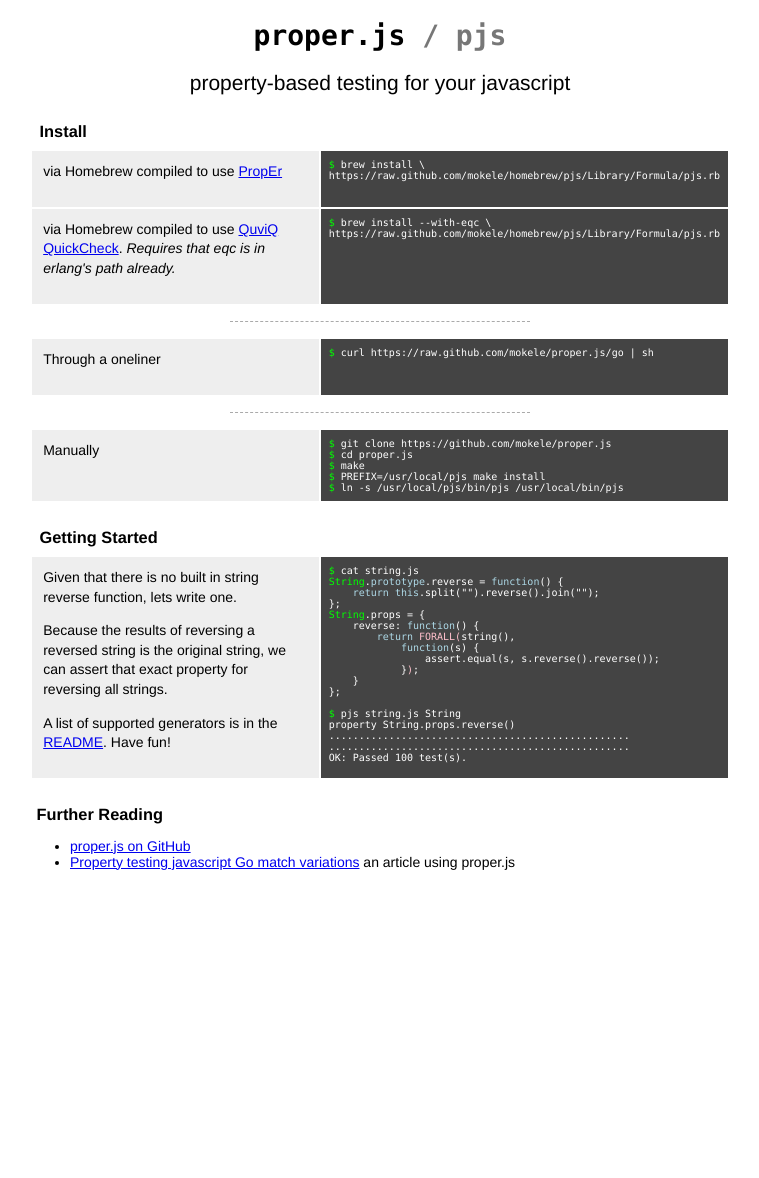
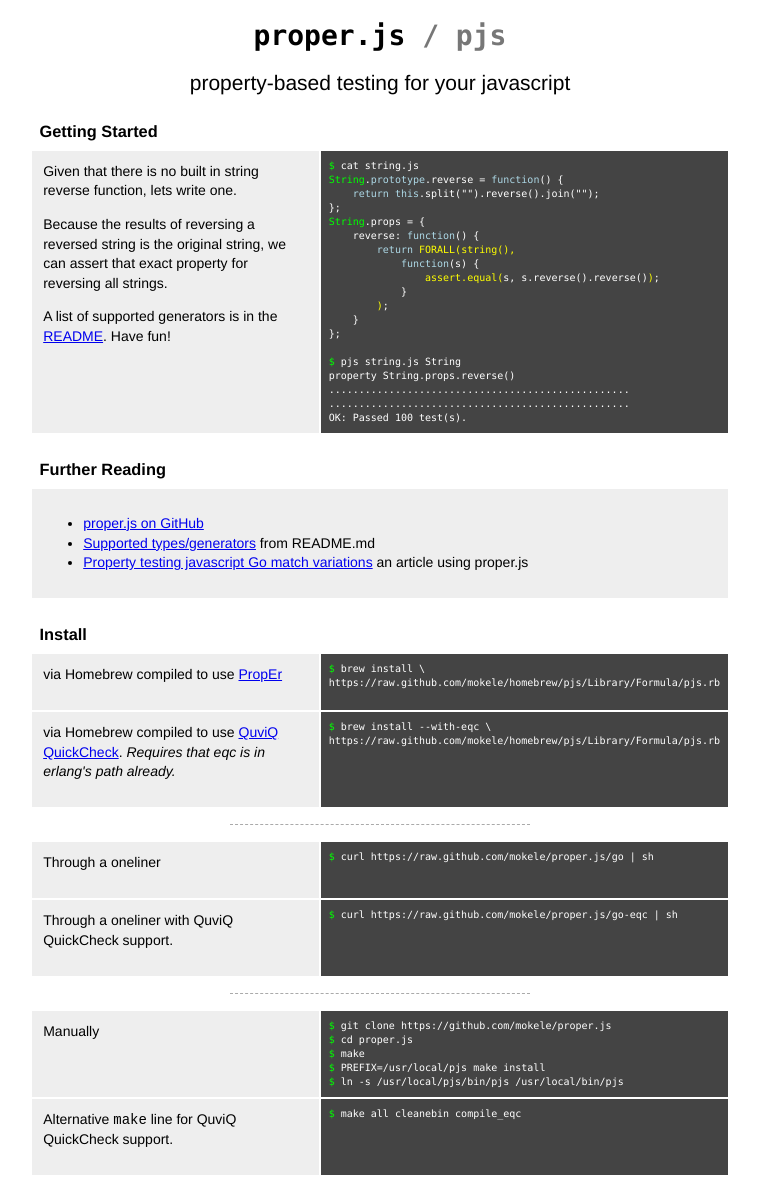
Before and after one commit to chinnucsk/proper.js, a plain HTML site: page index.html in a window 1280 px wide. Shown: the whole page, without its empty margins (260-1019 px from the left). Before the commit the page ends 926 px from the top, so only its background shows below. Drawn offline with Linux system fonts and the light colour scheme.

Commit message:
Add eqc support to install and move gs to top
The installation options were pushing the interesting stuff down.

```diff
--- a/index.html
+++ b/index.html
@@ -10,7 +10,7 @@
         margin: 0 auto 4em auto;
         width: 700px;
     }
-    p {
+    p, li {
         line-height: 1.4;
     }
     .desc p {
@@ -80,8 +80,8 @@
     .shell pre .class {
         color: #0f0;
     }
-    .shell pre .proper {
-        color: pink;
+    .shell pre .test {
+        color: yellow;
     }
     </style>
   </head>
@@ -94,6 +94,58 @@
 
   <table>
     <tbody>
+      <tr>
+        <td colspan="2"><h3>Getting Started</h3></td>
+      </tr>
+      <tr>
+        <td class="desc">
+          <p>Given that there is no built in string reverse function, lets write one.</p>
+          <p>Because the results of reversing a reversed string is the original string, we can assert
+          that exact property for reversing all strings.</p>
+          <p>A list of supported generators is in the
+          <a href="https://github.com/mokele/proper.js#supported-typesgeneratorsproperties">README</a>. Have fun!</p>
+        </td>
+        <td class="shell">
+          <ol>
+            <li><span class="dollar">$</span> cat string.js
+            <pre><span class="class">String</span>.<span class="kw">prototype</span>.reverse = <span class="kw">function</span>() {
+    <span class="kw">return</span> <span class="kw">this</span>.split("").reverse().join("");
+};
+<span class="class">String</span>.props = {
+    reverse: <span class="kw">function</span>() {
+        <span class="kw">return</span> <span class="test">FORALL(string(),</span>
+            <span class="kw">function</span>(s) {
+                <span class="test">assert.equal(</span>s, s.reverse().reverse()<span class="test">)</span>;
+            }
+        <span class="test">)</span>;
+    }
+};</pre>
+            <br />
+            <span class="dollar">$</span> pjs string.js String
+            <br />
+            property String.props.reverse()
+            <br />
+            ..................................................
+            <br />
+            ..................................................
+            <br />
+            OK: Passed 100 test(s).
+            </li>
+          </ol>
+        </td>
+      </tr>
+      <tr>
+        <td colspan="2"><h3>Further Reading</h3></td>
+      </tr>
+      <tr>
+        <td colspan="2" class="desc">
+          <ul>
+            <li><a href="https://github.com/mokele/proper.js">proper.js on GitHub</a></li>
+            <li><a href="https://github.com/mokele/proper.js#supported-typesgeneratorsproperties">Supported types/generators</a> from README.md</li>
+            <li><a href="http://mokele.co.uk/2012/10/30/property-testing-javascript-go-match-variations.html">Property testing javascript Go match variations</a> an article using proper.js</li>
+          </ul>
+        </td>
+      </tr>
       <tr>
         <td colspan="2"><h3>Install</h3></td>
       </tr>
@@ -128,6 +180,15 @@
           </ol>
         </td>
       </tr>
+      <tr>
+        <td class="desc"><p>Through a oneliner with QuviQ QuickCheck support.</p></td>
+        <td class="shell">
+          <ol>
+            <li><span class="dollar">$</span>
+            curl https://raw.github.com/mokele/proper.js/go-eqc | sh
+          </ol>
+        </td>
+      </tr>
       <tr><td colspan="2"><hr /></td></tr>
       <tr>
         <td class="desc"><p>Manually</p></td>
@@ -142,52 +203,15 @@
         </td>
       </tr>
       <tr>
-        <td colspan="2"><h3>Getting Started</h3></td>
-      </tr>
-      <tr>
-        <td class="desc">
-          <p>Given that there is no built in string reverse function, lets write one.</p>
-          <p>Because the results of reversing a reversed string is the original string, we can assert
-          that exact property for reversing all strings.</p>
-          <p>A list of supported generators is in the
-          <a href="https://github.com/mokele/proper.js#supported-typesgeneratorsproperties">README</a>. Have fun!</p>
-        </td>
+        <td class="desc"><p>Alternative <code>make</code> line for QuviQ QuickCheck support.</p></td>
         <td class="shell">
           <ol>
-            <li><span class="dollar">$</span> cat string.js
-            <pre><span class="class">String</span>.<span class="kw">prototype</span>.reverse = <span class="kw">function</span>() {
-    <span class="kw">return</span> <span class="kw">this</span>.split("").reverse().join("");
-};
-<span class="class">String</span>.props = {
-    reverse: <span class="kw">function</span>() {
-        <span class="kw">return</span> <span class="proper">FORALL(</span>string(),
-            <span class="kw">function</span>(s) {
-                assert.equal(s, s.reverse().reverse());
-            }<span class="proper">)</span>;
-    }
-};</pre>
-            <br />
-            <span class="dollar">$</span> pjs string.js String
-            <br />
-            property String.props.reverse()
-            <br />
-            ..................................................
-            <br />
-            ..................................................
-            <br />
-            OK: Passed 100 test(s).
-            </li>
+            <li><span class="dollar">$</span> make all cleanebin compile_eqc</li>
           </ol>
         </td>
       </tr>
     </tbody>
   </table>
 
-  <h3>Further Reading</h3>
-  <ul>
-    <li><a href="https://github.com/mokele/proper.js">proper.js on GitHub</a></li>
-    <li><a href="http://mokele.co.uk/2012/10/30/property-testing-javascript-go-match-variations.html">Property testing javascript Go match variations</a> an article using proper.js</li>
-  </ul>
-
   </body>
 </html>
```
